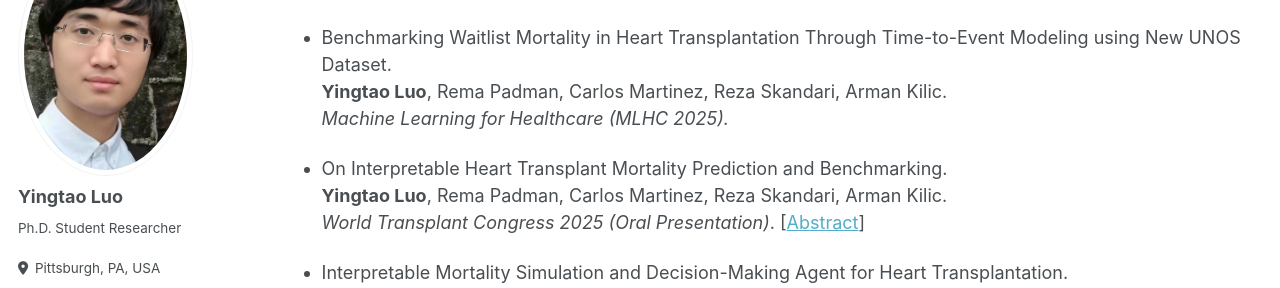
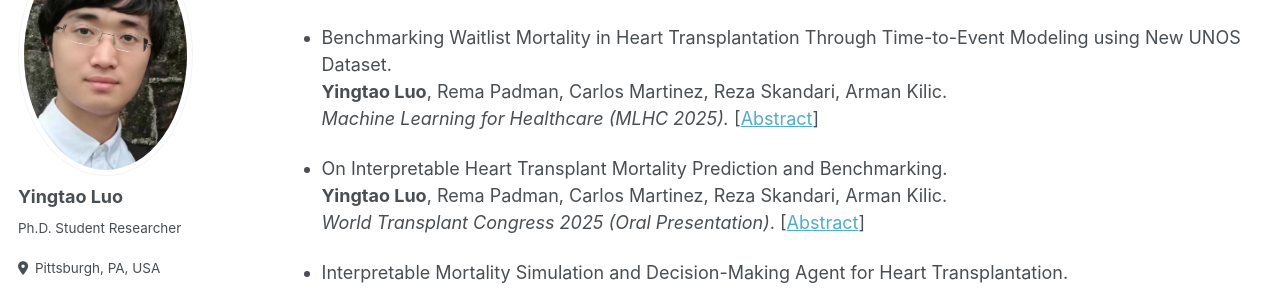
Before and after one commit to yingtaoluo/yingtaoluo.github.io, a Jekyll site: the page built from _pages/publications.md, in a window 1280 px wide and 900 px high, scrolled down 2498 px. Shown: the part 152-440 px from the top of the window. Built offline with Jekyll 4.4.1, drawn with Linux system fonts in a browser that asks for light colours; some web fonts are replaced.

Commit message:
Update publications.md

```diff
--- a/_pages/publications.md
+++ b/_pages/publications.md
@@ -104,7 +104,7 @@ __Yingtao Luo__, Rema Padman, Carlos Martinez, Reza Skandari, Arman Kilic.
 
 * Benchmarking Waitlist Mortality in Heart Transplantation Through Time-to-Event Modeling using New UNOS Dataset.
 __Yingtao Luo__, Rema Padman, Carlos Martinez, Reza Skandari, Arman Kilic.
-*Machine Learning for Healthcare (MLHC 2025).*
+*Machine Learning for Healthcare (MLHC 2025).* [[Abstract](https://github.com/yingtaoluo/yingtaoluo.github.io/edit/master/_talks/talk-4.md)]
 
 * On Interpretable Heart Transplant Mortality Prediction and Benchmarking.
 __Yingtao Luo__, Rema Padman, Carlos Martinez, Reza Skandari, Arman Kilic.
```
